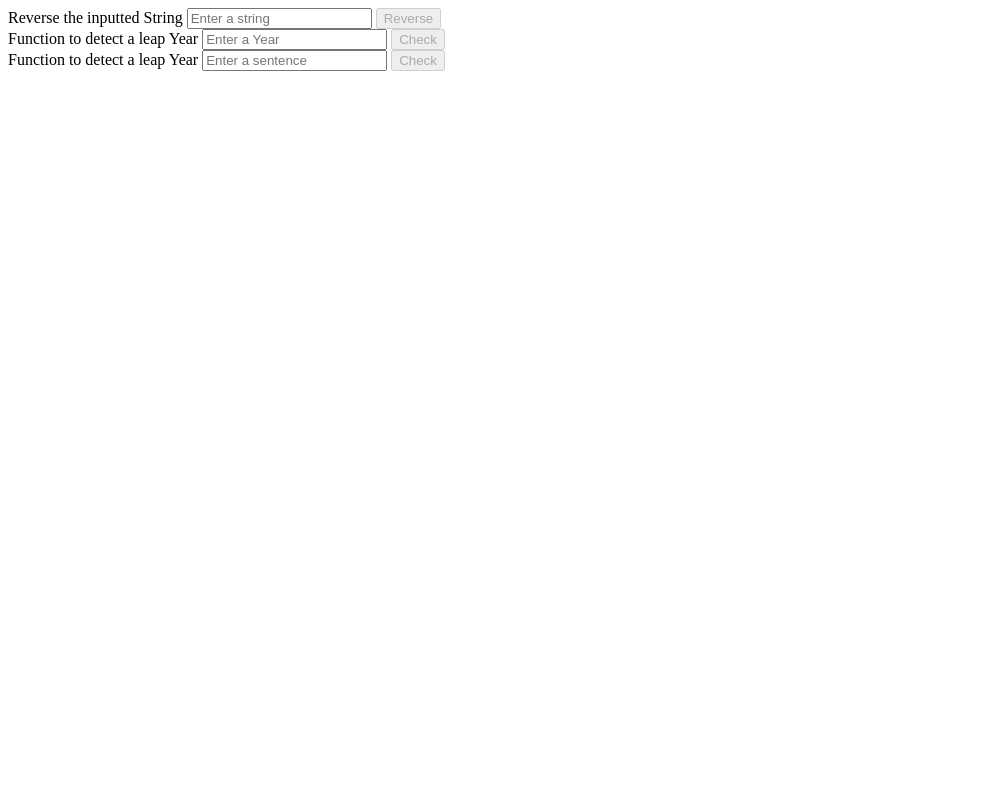
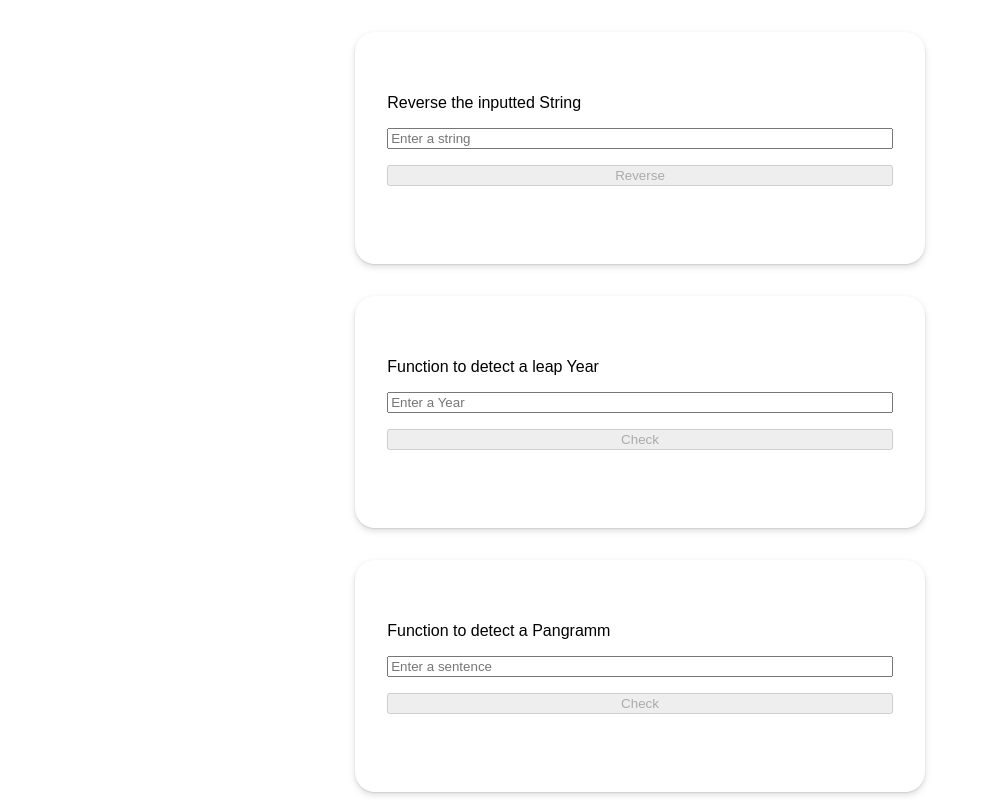
Before and after one commit to Michtz/4.1_javaScript_preperation_ibaw, a plain HTML site: page index.html in a window 1280 px wide. Shown: the whole page, without its empty margins (0-981 px from the left). Drawn offline with Linux system fonts and the light colour scheme.

Commit message:
styled and code refactored now with mvp ui

```diff
--- a/index.html
+++ b/index.html
@@ -5,25 +5,41 @@
     <title>Preparation for JS</title>
     <script>
     </script>
-
+    <style>
+        section{
+            font-family: Arial, sans-serif;
+            height: 200px;
+            display: flex;
+            gap: 1rem;
+            flex-flow: column;
+            justify-content: center;
+            width: 40%;
+            margin: auto;
+            margin-top: 2rem;
+            padding: 1rem 2rem;
+            border-radius: 20px;
+            box-shadow: 0 0.1875rem 0.4375rem 0 rgba(0, 0, 0, 0.13),
+            0 0.0625rem 0.125rem 0 rgba(0, 0, 0, 0.11);
+        }
+    </style>
 </head>
 <body>
-<section>
+<section class="revert-string-container">
     <label for="inputString1">Reverse the inputted String</label>
     <input type="text" id="inputString1" placeholder="Enter a string" onkeyup="updateSiblingButtonState(this)">
     <button disabled id="checkButton1" onclick="revertString()">Reverse</button>
     <div id="resultOfReverse"></div>
 </section>
 
-<section>
+<section class="lap-year-container">
     <label for="inputString2">Function to detect a leap Year</label>
     <input type="number" id="inputString2" placeholder="Enter a Year" onkeyup="updateSiblingButtonState(this)"/>
     <button disabled id="checkButton2" onclick="isItALeapYear()">Check</button>
     <div id="resultOfLeapYear"></div>
 </section>
 
-<section>
-    <label for="inputString3">Function to detect a leap Year</label>
+<section class="pangramm-container">
+    <label for="inputString3">Function to detect a Pangramm</label>
     <input type="text" id="inputString3" placeholder="Enter a sentence" onkeyup="updateSiblingButtonState(this)"/>
     <button disabled id="checkButton3" onclick="isItAPangramm()">Check</button>
     <div id="resultOfPangramm"></div>
@@ -41,16 +57,12 @@
         document.getElementById(buttonElement.id).disabled = isInputEmpty(event.id);
     }
 
-</script>
-<script>
+
     const revertString = () => {
         const content = document.getElementById('inputString1').value
         const solutionArea = document.getElementById('resultOfReverse');
         solutionArea.textContent = content.split('').reverse().join('');
     }
-</script>
-
-<script>
 
     const isItALeapYear = () => {
         const year = parseInt(document.getElementById('inputString2').value);
@@ -63,10 +75,6 @@
         }
     }
 
-
-</script>
-
-<script>
     const isItAPangramm = () => {
         const content = document.getElementById('inputString3').value;
         const solutionArea = document.getElementById('resultOfPangramm');
```
